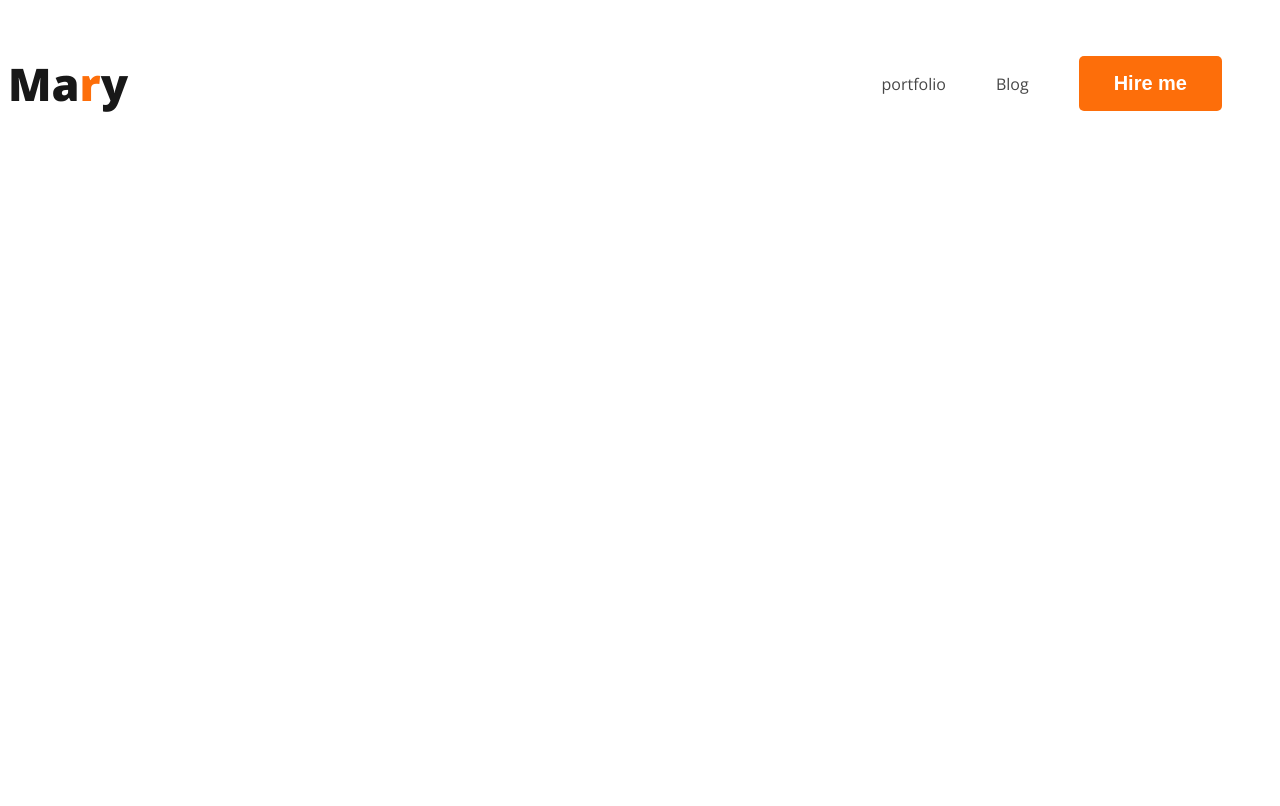
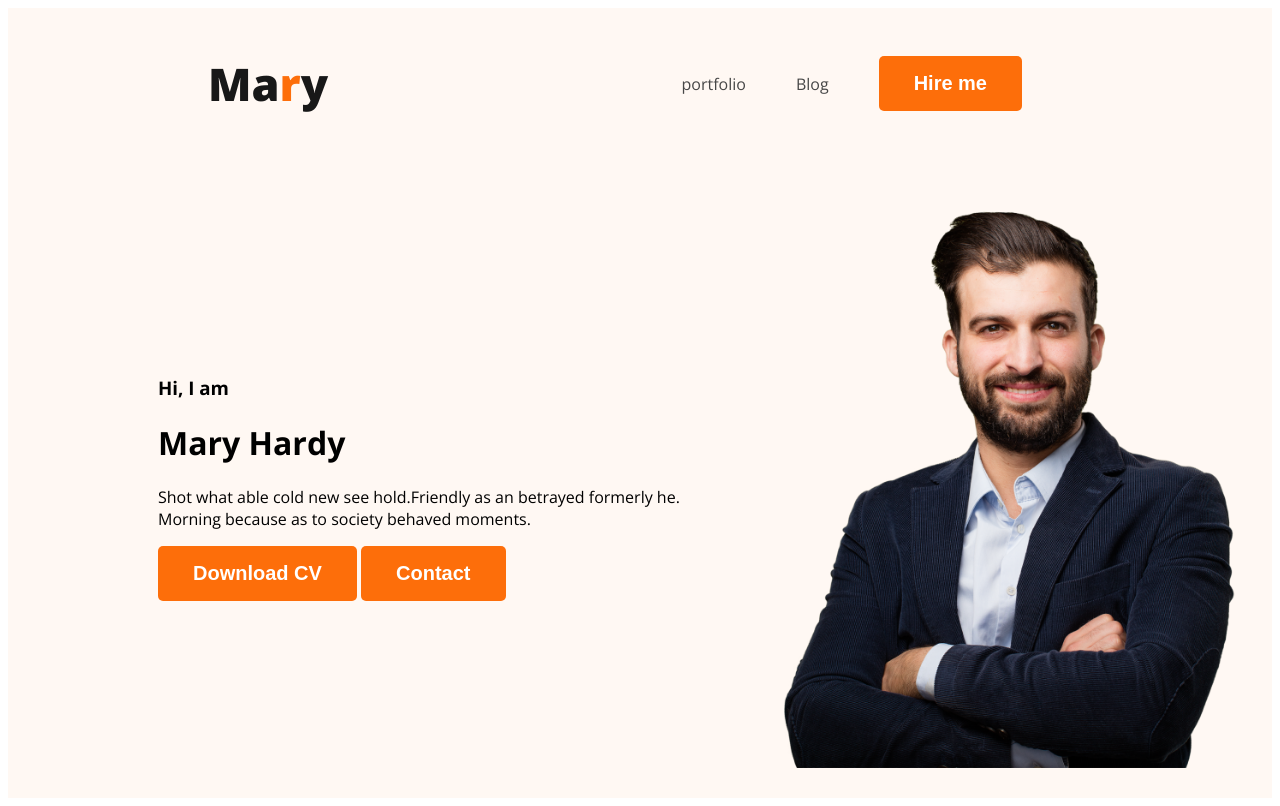
Before and after one commit to MIRNOMAN/developer-portfolio, a plain HTML site: page index.html in a window 1280 px wide. Drawn offline with nearby package versions, Linux system fonts and the light colour scheme.

Commit message:
addad nav

```diff
--- a/index.html
+++ b/index.html
@@ -10,7 +10,7 @@
     <link rel="stylesheet" href="style/portfolio.css">
 </head>
 <body>
-    <header>
+    <header class="header">
         <nav>
             <h3 class="nav-title">Ma<span class="text-primary">r</span>y</h3>
 
@@ -20,6 +20,16 @@
             <li><button class="btn-primary">Hire me</button></li>
           </ul>
         </nav>
+        <div class="banner">
+            <div>
+                <h3 class="banar-greeting">Hi, I am</h3>
+            <h1 class="banar-title">Mary Hardy</h1>
+            <p>Shot what able cold new see hold.Friendly as an betrayed formerly he. Morning because as to society behaved moments.</p>
+            <button class="btn-primary">Download CV</button>
+            <button class="btn-primary">Contact</button>
+            </div>
+            <img class="profile-picture" src="images/hardy.png" alt="">
+        </div>
 
     </header>
     <main>
--- a/style/portfolio.css
+++ b/style/portfolio.css
@@ -23,6 +23,7 @@
     display: flex;
    align-items: center;
    justify-content: space-between;
+   margin: 0 200px;
 }
 nav > ul{
     display: flex;
@@ -38,3 +39,14 @@
     color: #474747;
 
 }
+.header{
+    background-color: #FFF8F3;
+}
+.banner{
+    padding: 30px 30px 30px 150px;
+    display: flex;
+    align-items: center;
+}
+.banner .profile-picture{
+    width: 500px;
+}
```
